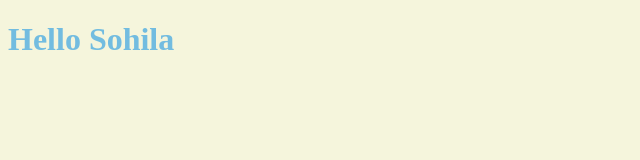
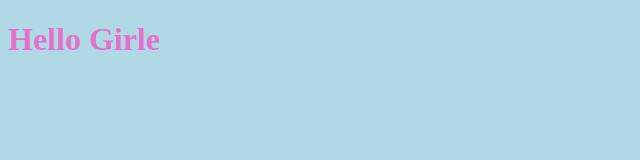
Before and after one commit to Sohila-Omar/new-project, a plain HTML site: page index.html in a window 1280 px wide. Shown: the whole page, without its empty margins (0-640 px from the left). Drawn offline with Linux system fonts and the light colour scheme.

Commit message:
Changing style for title

```diff
--- a/index.html
+++ b/index.html
@@ -7,7 +7,7 @@
     <link rel="stylesheet"href="style.css">
 </head>
 <body>
-    <h1>Hello Sohila</h1>
+    <h1>Hello Girle</h1>
 
 
     <script src="app.js"></script>
--- a/style.css
+++ b/style.css
@@ -1,6 +1,6 @@
 h1{
-    color: rgb(114, 188, 224);
+    color: rgb(230, 112, 200);
 }
 body{
-    background-color: beige;
+    background-color: rgb(176, 216, 231);
 }
```
